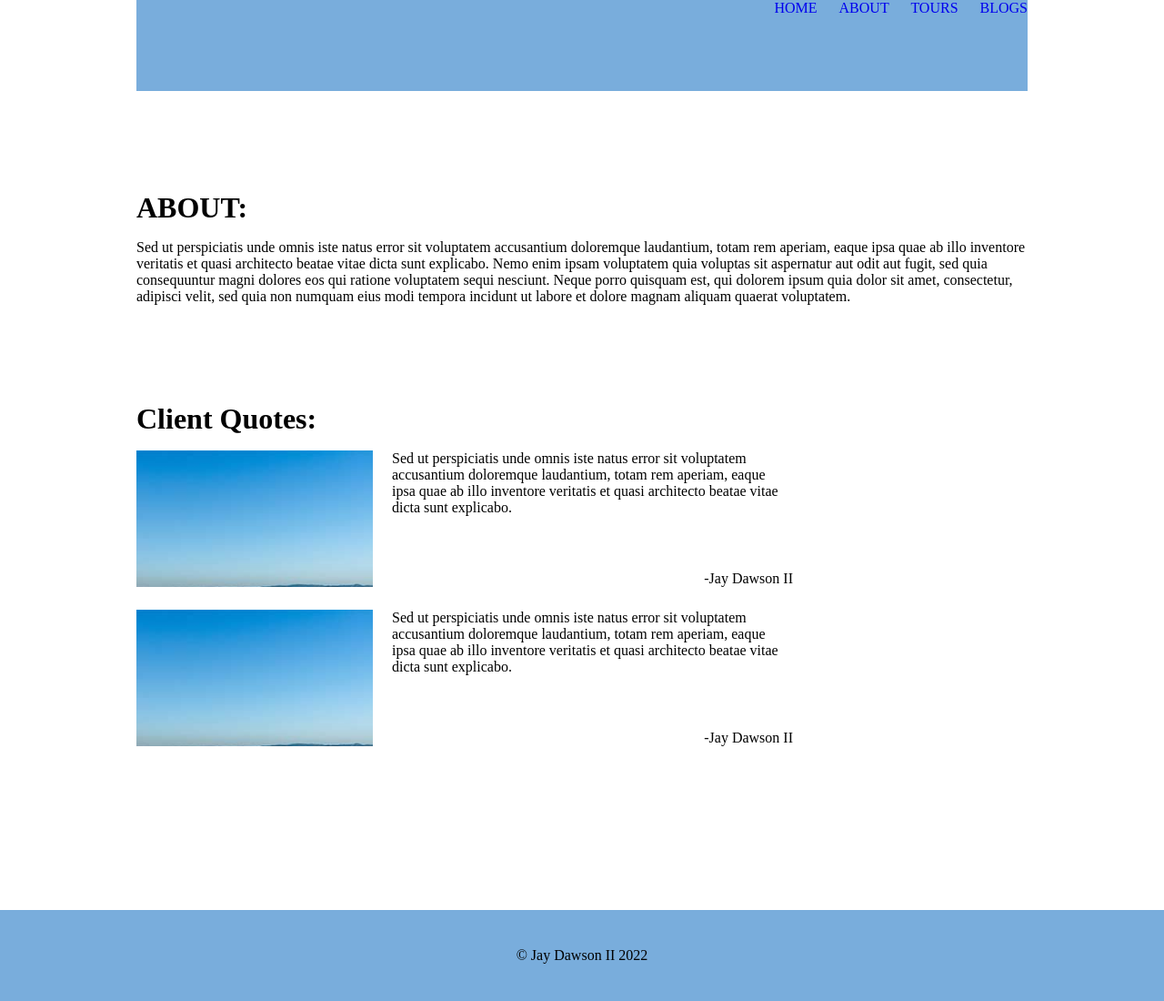
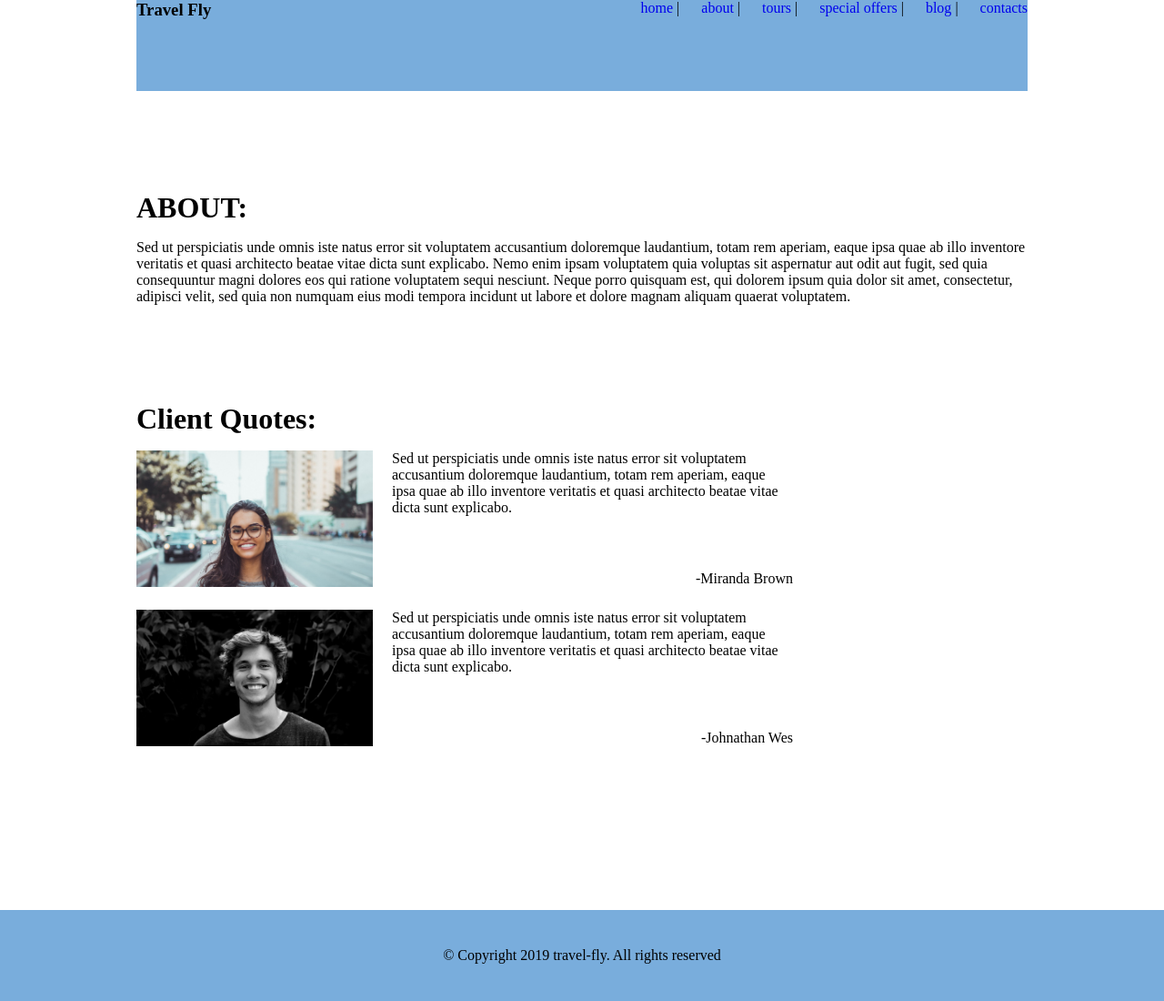
Before and after one commit to N215-jaydawso/homework-five, a plain HTML site: page index.html in a window 1280 px wide. Shown: the whole page at 91% size. Drawn offline with Linux system fonts and the light colour scheme.

Commit message:
big changes 5

```diff
--- a/index.html
+++ b/index.html
@@ -12,12 +12,23 @@
 <body>
 
   <nav>
-    <div class="logo"></div>
+    <!--start of nav here:-->
+
+    <div class="logo">
+      <h3>Travel Fly</h2>
+    </div>
     <div class="links">
-      <a href="index.html">HOME</a>
-      <a href="about.html">ABOUT</a>
-      <a href="#">TOURS</a>
-      <a href="#">BLOGS</a>
+      <a href="#">home</a>
+      <span>|</span>
+      <a href="#">about</a>
+      <span>|</span>
+      <a href="#">tours</a>
+      <span>|</span>
+      <a href="#">special offers</a>
+      <span>|</span>
+      <a href="#">blog</a>
+      <span>|</span>
+      <a href="#">contacts</a>
     </div>
   </nav>
 
@@ -43,27 +54,27 @@
           <!--client box starts here:-->
           <div class="client-image">
 
-            <img src="images/thumb1_300x300.jpg" alt="">
+            <img src="images/about-client-01.jpg" alt="">
           </div>
           <div class="client-quote">
             <p>Sed ut perspiciatis unde omnis iste natus error sit voluptatem accusantium doloremque laudantium, totam
               rem aperiam, eaque ipsa quae ab illo inventore veritatis et quasi architecto beatae vitae dicta sunt
               explicabo. </p>
           </div>
-          <div class="client-name">-Jay Dawson II</div>
+          <div class="client-name">-Miranda Brown</div>
         </div>
         <div class="client-box">
           <!--client box starts here:-->
           <div class="client-image">
 
-            <img src="images/thumb1_300x300.jpg" alt="">
+            <img src="images/about-client-02.jpg" alt="">
           </div>
           <div class="client-quote">
             <p>Sed ut perspiciatis unde omnis iste natus error sit voluptatem accusantium doloremque laudantium, totam
               rem aperiam, eaque ipsa quae ab illo inventore veritatis et quasi architecto beatae vitae dicta sunt
               explicabo. </p>
           </div>
-          <div class="client-name">-Jay Dawson II</div>
+          <div class="client-name">-Johnathan Wes</div>
         </div>
         <!--this marks the end of the client box-->
       </div>
@@ -73,7 +84,7 @@
   </div>
 
   <footer>
-    <div class="footer-content">&copy; Jay Dawson II 2022</div>
+    <div class="footer-content">&copy; Copyright 2019 travel-fly. All rights reserved</div>
   </footer>
 </body>
 
--- a/scss/footer/footer.scss
+++ b/scss/footer/footer.scss
@@ -10,4 +10,8 @@ footer {
     align-items: center;
     justify-content: space-evenly;
   }
+
+  p{
+    color: white;
+  }
 }
--- a/scss/nav/nav.scss
+++ b/scss/nav/nav.scss
@@ -1,8 +1,7 @@
 nav {
   max-width: $content-width;
-  background-color: $site-background;
   margin: 0 auto;
-  min-height: $nav-footer-height;
+  height: 80px;
   display: flex;
   justify-content: space-between;
 
@@ -12,7 +11,9 @@ nav {
   }
 
   .links {
+
     a {
+      color: black;
       text-decoration: none;
       margin-left: 20px;
     }
```
Also changed, not shown: css/styles.css, images/about-client-01.jpg (added), images/about-client-02.jpg (added).
